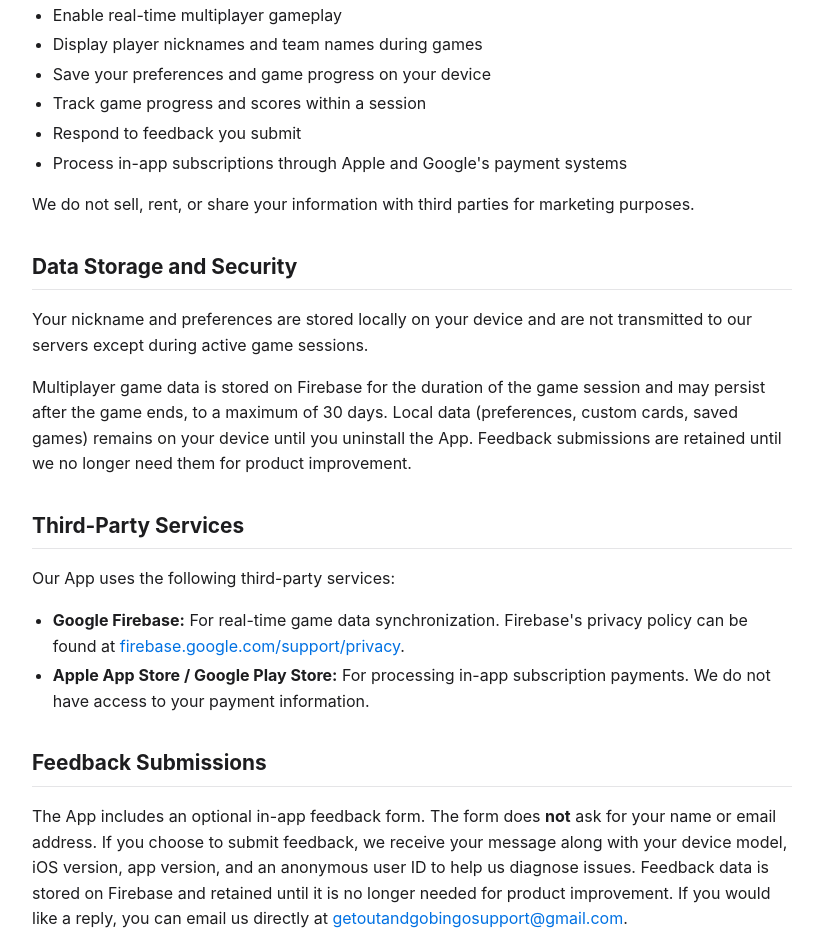
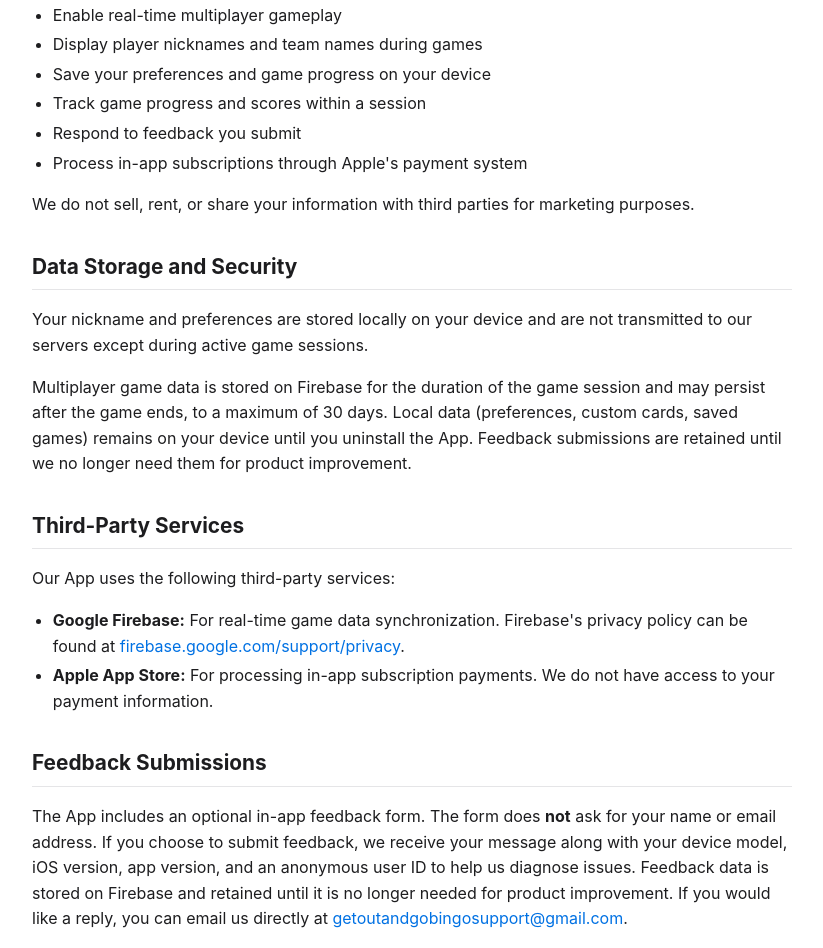
Before and after one commit to GetOffGamesLLC/GetOffGamesLLC.github.io, a plain HTML site: page privacy-policy.html in a window 1280 px wide. Shown: the part 1123-2071 px from the top of the page, without its empty margins (228-1051 px from the left). Drawn offline with Linux system fonts and the light colour scheme.

Commit message:
Update privacy-policy.html

```diff
--- a/privacy-policy.html
+++ b/privacy-policy.html
@@ -76,7 +76,7 @@
       <li>Save your preferences and game progress on your device</li>
       <li>Track game progress and scores within a session</li>
       <li>Respond to feedback you submit</li>
-      <li>Process in-app subscriptions through Apple and Google's payment systems</li>
+      <li>Process in-app subscriptions through Apple's payment system</li>
     </ul>
     <p>We do not sell, rent, or share your information with third parties for marketing purposes.</p>
 
@@ -91,8 +91,7 @@
     <ul>
       <li><strong>Google Firebase:</strong> For real-time game data synchronization. Firebase's privacy policy can be found at <a
   href="https://firebase.google.com/support/privacy">firebase.google.com/support/privacy</a>.</li>
-      <li><strong>Apple App Store / Google Play Store:</strong> For processing in-app subscription payments. We do not have access to your payment
-  information.</li>
+      <li><strong>Apple App Store:</strong> For processing in-app subscription payments. We do not have access to your payment information.</li>
     </ul>
 
     <h2>Feedback Submissions</h2>
```
